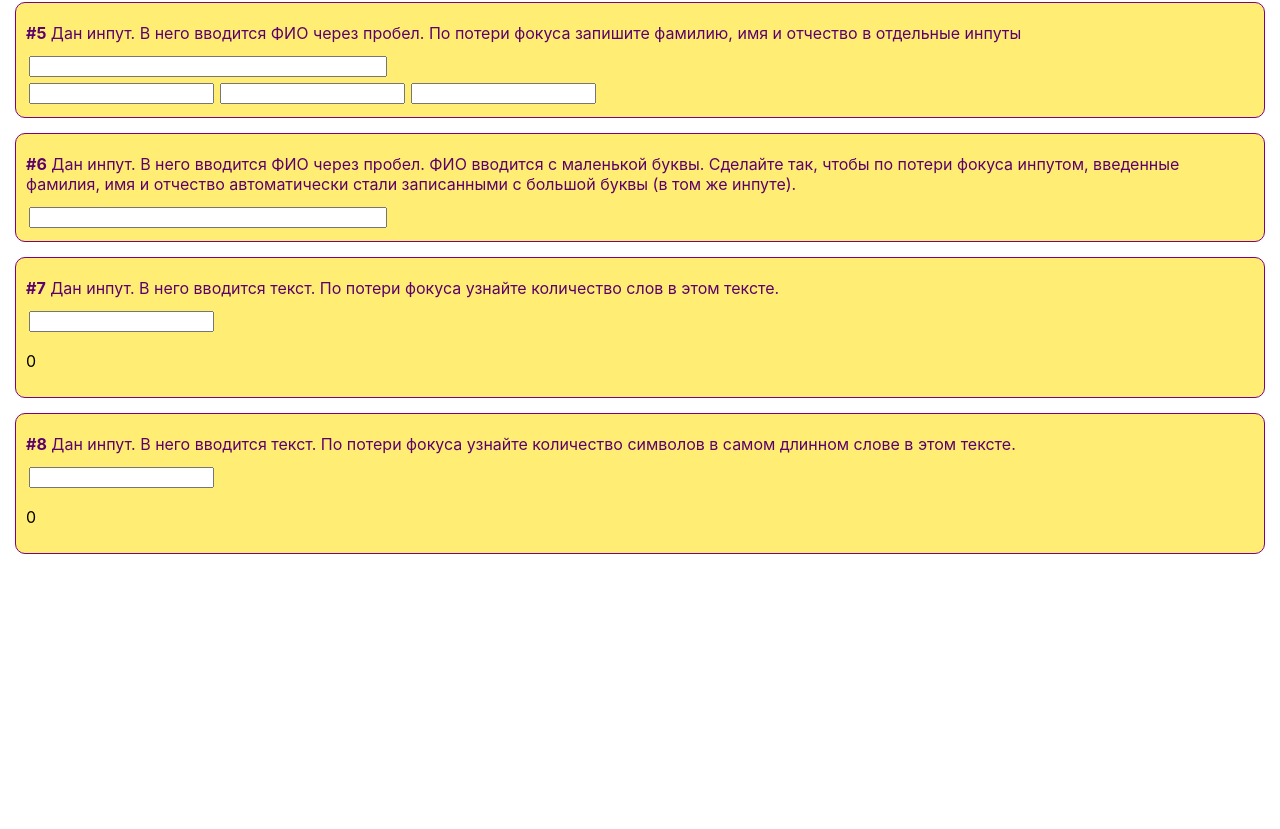
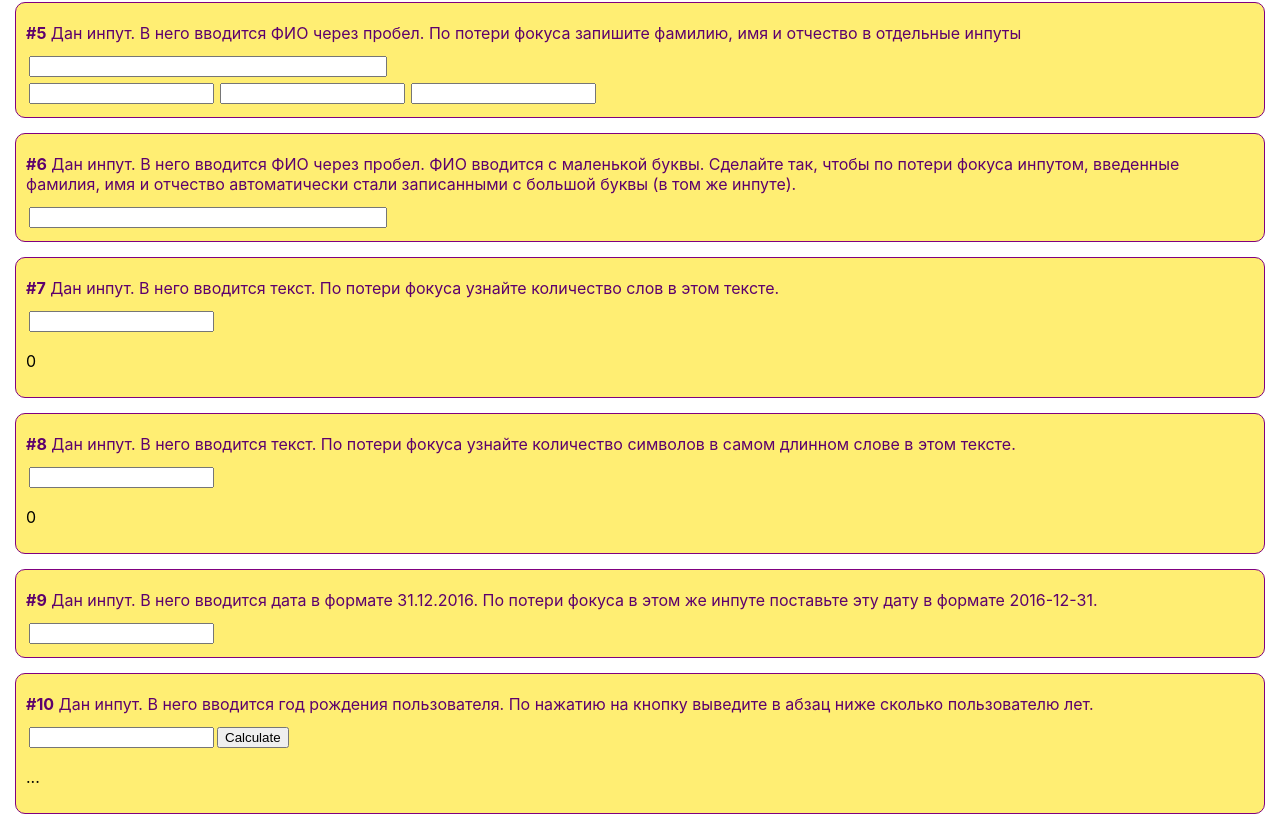
Before and after one commit to Radosh-93/ReactJS, a React (Create React App) app in the folder TasksToSolve/moutain-of-tasks/: page / in a window 1280 px wide. Shown: the part 612-1441 px from the top of the page. Before the commit the page ends 1181 px from the top, so only its background shows below. Built offline with nearby package versions, Linux system fonts and the light colour scheme.

Commit message:
Completed 9-10 tasks

```diff
--- a/TasksToSolve/moutain-of-tasks/src/components/Tasks/Resolve.js
+++ b/TasksToSolve/moutain-of-tasks/src/components/Tasks/Resolve.js
@@ -144,6 +144,39 @@ export const Resolve = (e) => {
 				</div>
 			)
 		}
+		case 9: {
+			const changeFormatDate = (e) => {
+				let elem = getId(id);
+				elem.value = elem.value.split('.').reverse().join('-');
+			}
+			return (
+				<div className='solution'>
+					<input type="text" onBlur={changeFormatDate} id={id}/>
+				</div>
+			)
+		}
+		case 10: {
+			let getYearsOld = () => {
+				let elem = getId(id);
+				let results = getId(result)
+				let date = new Date();
+				let yearNow = date.getFullYear();
+				if (elem.value !== '') {
+					results.style.color = 'black';
+					results.innerHTML = 'You are ' + (yearNow - elem.value) + ' years old';
+				} else {
+					results.style.color = 'red';
+					results.innerHTML = 'Enter your year of birth'
+				}
+			}
+			return (
+				<div className='solution'>
+					<input type="number" id={id}/>
+					<button onClick={getYearsOld}>Calculate</button>
+					<p id={result}>...</p>
+				</div>
+			)
+		}
 		case 100: {
 			return (
 				<div className='solution'>
--- a/TasksToSolve/moutain-of-tasks/src/redux/tasks-reducer.js
+++ b/TasksToSolve/moutain-of-tasks/src/redux/tasks-reducer.js
@@ -32,6 +32,14 @@ let initialState = {
 			id: 8,
 			description: 'Дан инпут. В него вводится текст. По потери фокуса узнайте количество символов в самом длинном слове в этом тексте.'
 		},
+		{
+			id: 9,
+			description: 'Дан инпут. В него вводится дата в формате 31.12.2016. По потери фокуса в этом же инпуте поставьте эту дату в формате 2016-12-31.'
+		},
+		{
+			id: 10,
+			description: 'Дан инпут. В него вводится год рождения пользователя. По нажатию на кнопку выведите в абзац ниже сколько пользователю лет. '
+		},
 	],
 	sourcePage: 'http://old.code.mu/tasks/javascript/practice/praktika-javascript-dlya-novichkov.html'
 }
```
